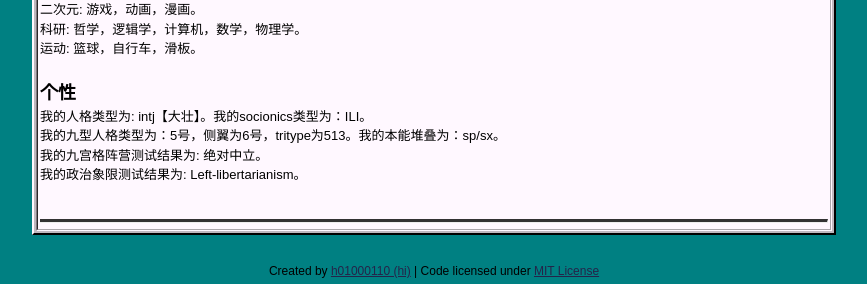
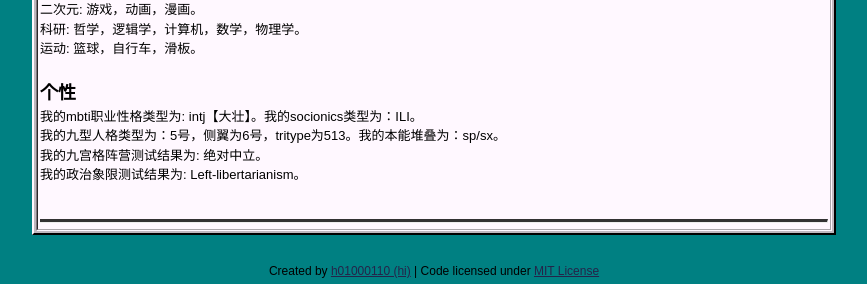
Before and after one commit to player1-Z/player1-Z.github.io, a Jekyll site: the page built from _posts/2020-10-24-Selfintro.md, in a window 1280 px wide. Shown: the part 678-962 px from the top of the page, without its empty margins (206-1073 px from the left). Built offline with Jekyll 4.4.1, drawn with Linux system fonts in a browser that asks for light colours; part of the change alters nothing that is shown.

Commit message:
Update 2020-10-24-Selfintro.md

```diff
--- a/_posts/2020-10-24-Selfintro.md
+++ b/_posts/2020-10-24-Selfintro.md
@@ -18,7 +18,7 @@ tags: info
   运动: 篮球，自行车，滑板。
 
 ## 个性
-我的人格类型为: intj【大壮】。我的socionics类型为：ILI。
+我的mbti职业性格类型为: intj【大壮】。我的socionics类型为：ILI。
 我的九型人格类型为：5号，侧翼为6号，tritype为513。我的本能堆叠为：sp/sx。
 我的九宫格阵营测试结果为: 绝对中立。
 我的政治象限测试结果为: Left-libertarianism。
```
